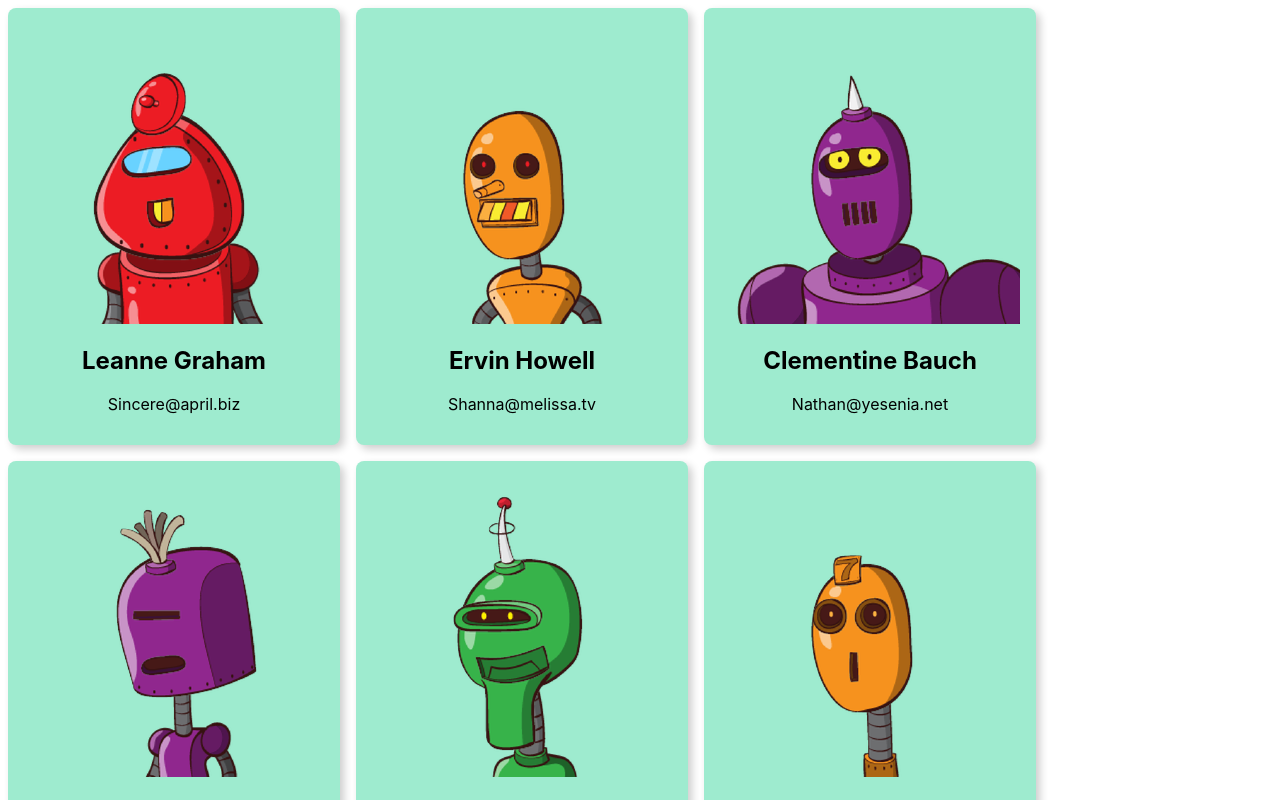
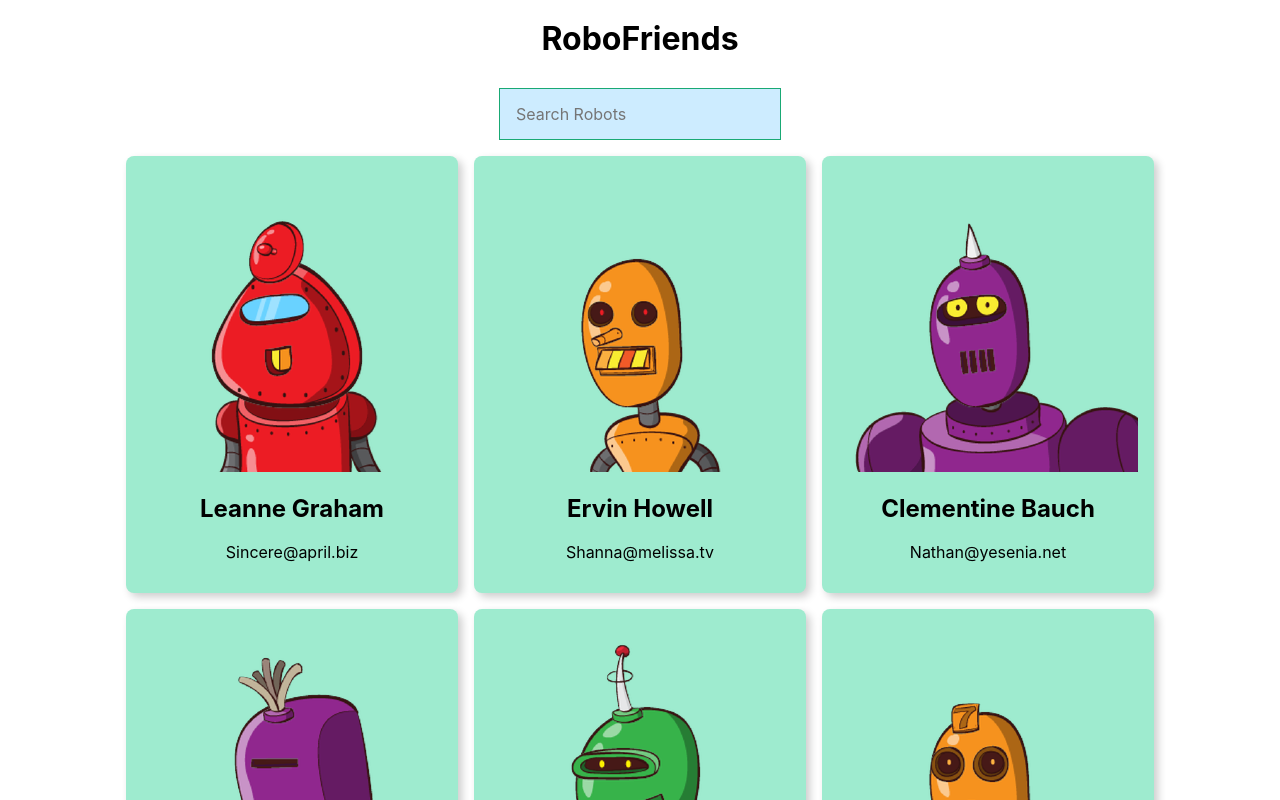
Before and after one commit to Mustafa-Hayati/RoboFriends, a React (Create React App) app: page / in a window 1280 px wide. Shown: the top 800 px of the page. Built offline with nearby package versions, Linux system fonts and the light colour scheme.

Commit message:
created the App file as the parent again an d added the state to it

```diff
--- /dev/null
+++ b/src/App.js
@@ -0,0 +1,33 @@
+import React, { Component } from "react";
+
+import Cards from "./Components/Cards/Cards";
+import Header from "./Components/Header/Header";
+import { robots } from "./robots";
+
+class App extends Component {
+  state = {
+    robots,
+    searchValue: ""
+  };
+
+  onSearchChange = e => {
+    this.setState({
+      searchValue: e.target.value
+    });
+  };
+
+  render() {
+    const filteredRobots = this.state.robots.filter(robot =>
+      robot.name.toLowerCase().includes(this.state.searchValue)
+    );
+
+    return (
+      <div className="tc">
+        <Header searchChange={this.onSearchChange} />
+        <Cards robots={filteredRobots} />
+      </div>
+    );
+  }
+}
+
+export default App;
--- a/src/Components/Cards/Cards.js
+++ b/src/Components/Cards/Cards.js
@@ -1,8 +1,7 @@
 import React from "react";
 import Card from "./Card/Card";
-import { robots } from "../../robots";
 
-const Cards = props => (
+const Cards = ({ robots }) => (
   <div>
     {robots.map(({ email, name, id }) => (
       <Card id={id} key={id} name={name} email={email} />
--- /dev/null
+++ b/src/Components/Header/Header.js
@@ -0,0 +1,11 @@
+import React from "react";
+import SearchBox from "./Searchbox/Searchbox";
+
+const Header = ({ searchChange }) => (
+  <header>
+    <h1>RoboFriends</h1>
+    <SearchBox change={searchChange} />
+  </header>
+);
+
+export default Header;
--- /dev/null
+++ b/src/Components/Header/Searchbox/Searchbox.js
@@ -0,0 +1,15 @@
+import React from "react";
+
+const SearchBox = ({ change }) => (
+  <div className="pa2">
+    <input
+      className="pa3 ba b--green bg-lightest-blue"
+      type="search"
+      name="search"
+      placeholder="Search Robots"
+      onChange={change}
+    />
+  </div>
+);
+
+export default SearchBox;
```
Also changed, not shown: src/index.js (+4 -3 lines).
